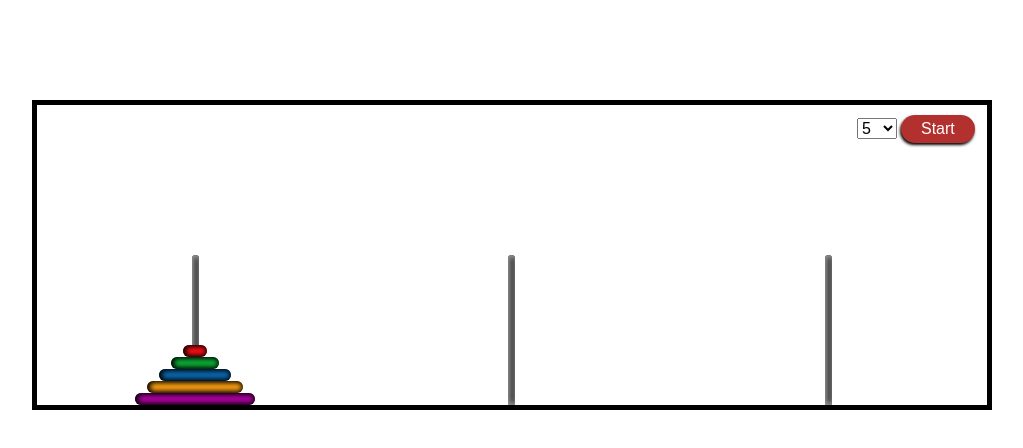
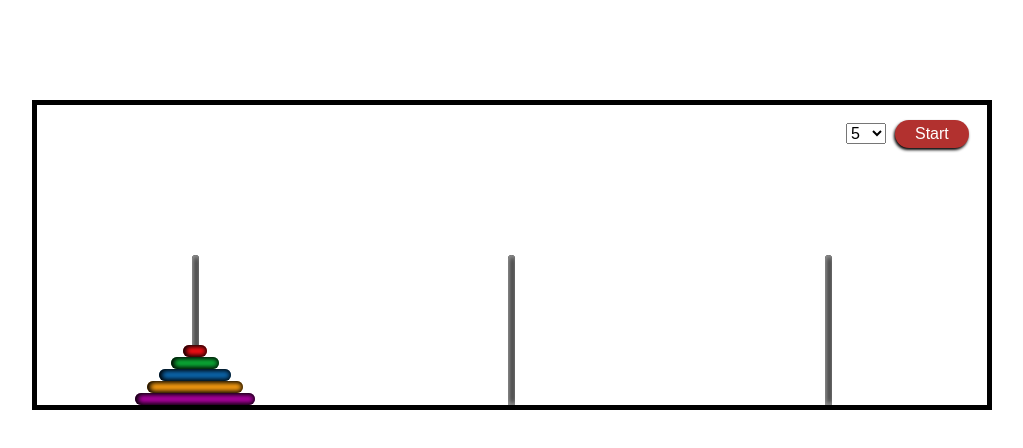
Before and after one commit to Bryancrea/hanoi, a plain HTML site: page index.html in a window 1280 px wide. Shown: the whole page, without its empty margins (128-1151 px from the left). Drawn offline with nearby package versions, Linux system fonts and the light colour scheme.

Commit message:
fix positioning

```diff
--- a/main.css
+++ b/main.css
@@ -27,14 +27,15 @@
 /* ============= control, start button and options ============== */
 #control {
     margin: 0 auto;
-    width: 120px;
+    width: 140px;
     position: absolute;
-    right: 10px;
-    top: 10px;
+    right: 1px;
+    top: 15px;
 }
 
 #button {
     border: none;
+    display: inline;
     background-color: #b2312f;
     color: white;
     font-weight: 300;
@@ -44,6 +45,9 @@
 }
 #button:hover {
     cursor: pointer;
+}
+#height {
+    margin-right: 5px;
 }
 
 /* ================ Tower and background ================ */
```
